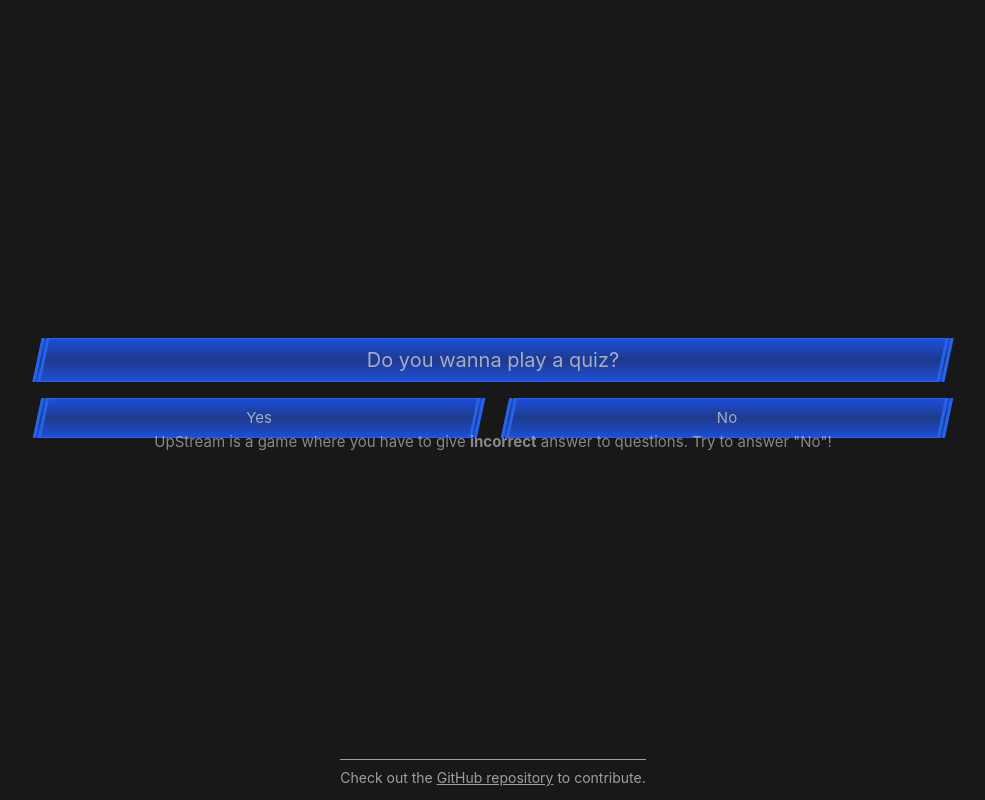
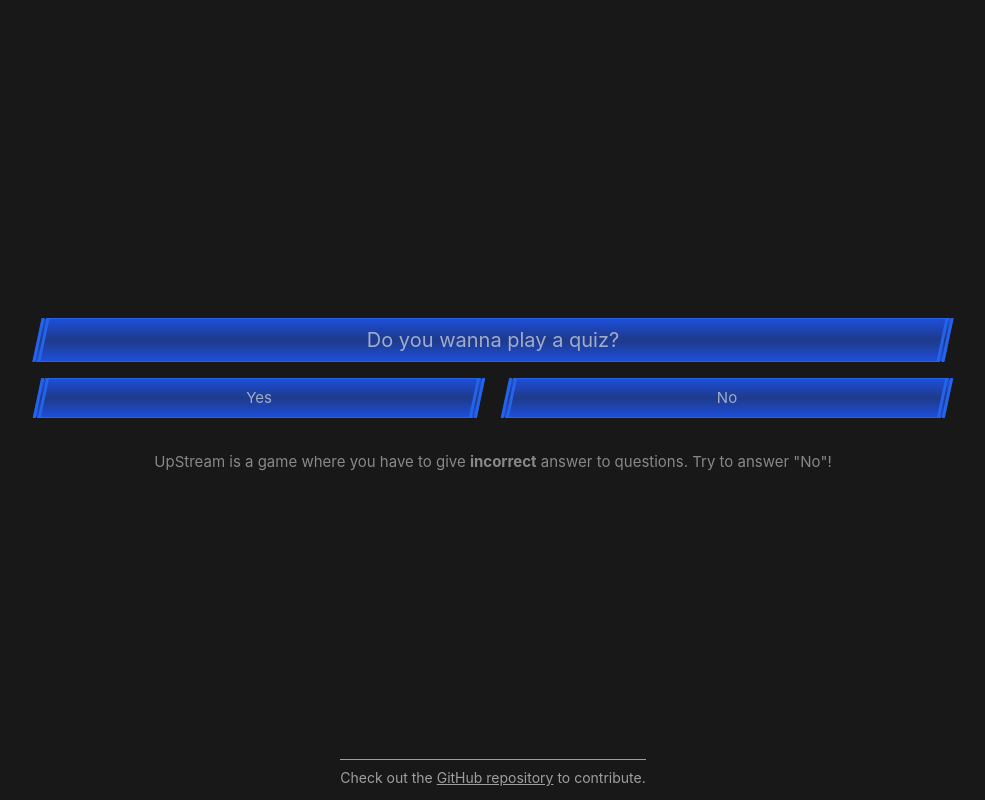
Before and after one commit to Wani4ka/upstream-game, a Vue app: page / in a window 1280 px wide. Both pictures are taken after a click on the element "Yes". Shown: the whole page, without its empty margins (147-1132 px from the left). Built offline with nearby package versions, Linux system fonts and the light colour scheme; the HTML template or start-up script is replaced by a standard one.

Commit message:
Fix instructions margin

```diff
--- a/src/views/NotFoundView.vue
+++ b/src/views/NotFoundView.vue
@@ -12,7 +12,7 @@
 		@win="goToMain"
 		@fail="++counter"
 	/>
-	<div v-if="counter > 0" class="text-center animate-pulse">
+	<div v-if="counter > 0" class="text-center animate-pulse mt-10">
 		UpStream is a game where you have to give
 		<span class="font-bold">incorrect</span> answer to questions. Try to
 		answer "No"!
```
